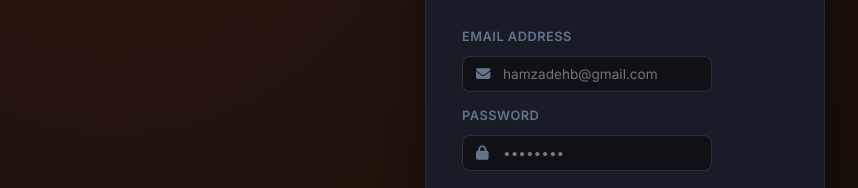
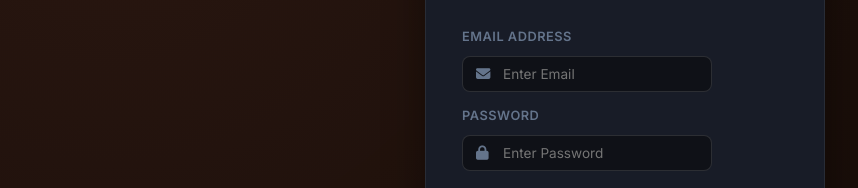
Before and after one commit to hamzahebaz/travel-manager, a plain HTML site: page admin-dash/index.html in a window 1280 px wide. Shown: the part 326-514 px from the top of the page, without its empty margins (15-873 px from the left). Drawn offline with nearby package versions, Linux system fonts and the light colour scheme; files that its build step writes are made by us from their sources.

Commit message:
Update placeholders in login form to Enter Email and Enter Password to avoid empty input validation block

```diff
--- a/admin-dash/index.html
+++ b/admin-dash/index.html
@@ -881,14 +881,14 @@
         <label for="loginEmail" style="display:block;margin-bottom:6px;font-size:0.8rem;">Email Address</label>
         <div class="input-icon-wrap">
           <i class="fa-solid fa-envelope"></i>
-          <input type="email" id="loginEmail" class="form-input" placeholder="hamzadehb@gmail.com" required />
+          <input type="email" id="loginEmail" class="form-input" placeholder="Enter Email" required />
         </div>
       </div>
       <div class="form-group" style="margin-bottom: 20px;">
         <label for="loginPassword" style="display:block;margin-bottom:6px;font-size:0.8rem;">Password</label>
         <div class="input-icon-wrap">
           <i class="fa-solid fa-lock"></i>
-          <input type="password" id="loginPassword" class="form-input" placeholder="••••••••" required />
+          <input type="password" id="loginPassword" class="form-input" placeholder="Enter Password" required />
         </div>
       </div>
       <div id="loginError" class="login-error hidden">
```
